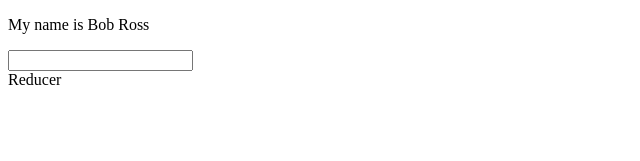
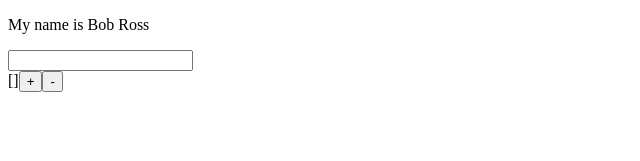
Before and after one commit to pmascaraque/typescript_basics, a React (Create React App) app in the folder ts-react/: page / in a window 1280 px wide. Shown: the top 161 px of the page, without its empty margins (0-640 px from the left). Built offline with nearby package versions, Linux system fonts and the light colour scheme.

Commit message:
reducer logic

```diff
--- a/ts-react/src/Reducer.tsx
+++ b/ts-react/src/Reducer.tsx
@@ -1,9 +1,50 @@
-import React from "react";
+import React, { useReducer } from "react";
+
+type Actions =
+  | { type: "add"; text: string }
+  | {
+      type: "remove";
+      idx: number;
+    };
+
+interface Todo {
+  text: string;
+  complete: boolean;
+}
+
+type State = Todo[];
+
+const TodoReducer = (state: State, action: Actions) => {
+  switch (action.type) {
+    case "add":
+      return [...state, { text: action.text, complete: false }];
+    case "remove":
+      return state.filter((_, i) => action.idx !== i);
+    default:
+      return state;
+  }
+};
 
 export const Reducer: React.FC = () => {
-    return (
-        <div>
-            Reducer
-        </div>
-    )
-}
+  const [todos, dispatch] = useReducer(TodoReducer, []);
+
+  return (
+    <div>
+      {JSON.stringify(todos)}
+      <button
+        onClick={() => {
+          dispatch({ type: "add", text: "..." });
+        }}
+      >
+        +
+      </button>
+      <button
+        onClick={() => {
+          dispatch({ type: "remove", idx: 0 });
+        }}
+      >
+        -
+      </button>
+    </div>
+  );
+};
```
